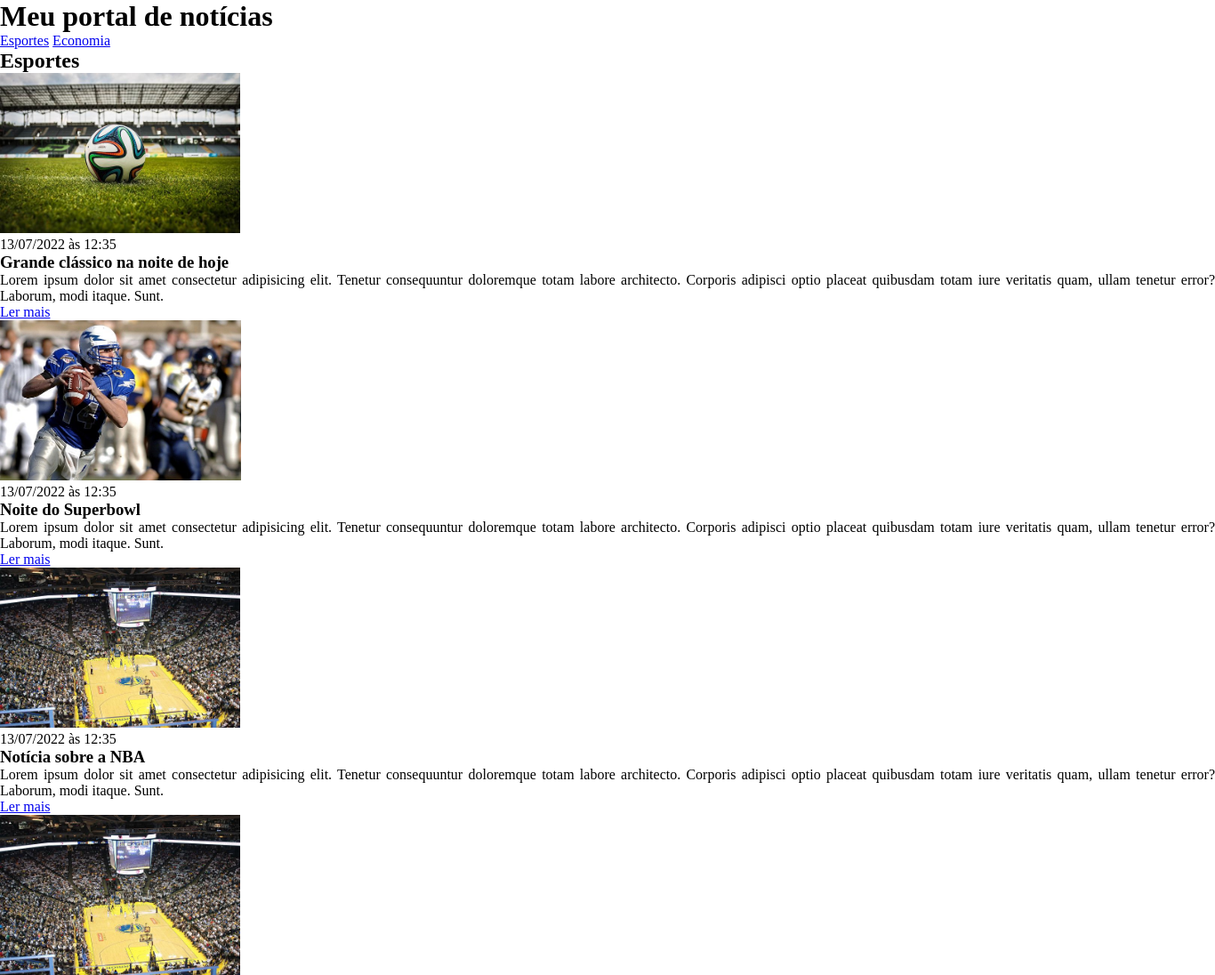
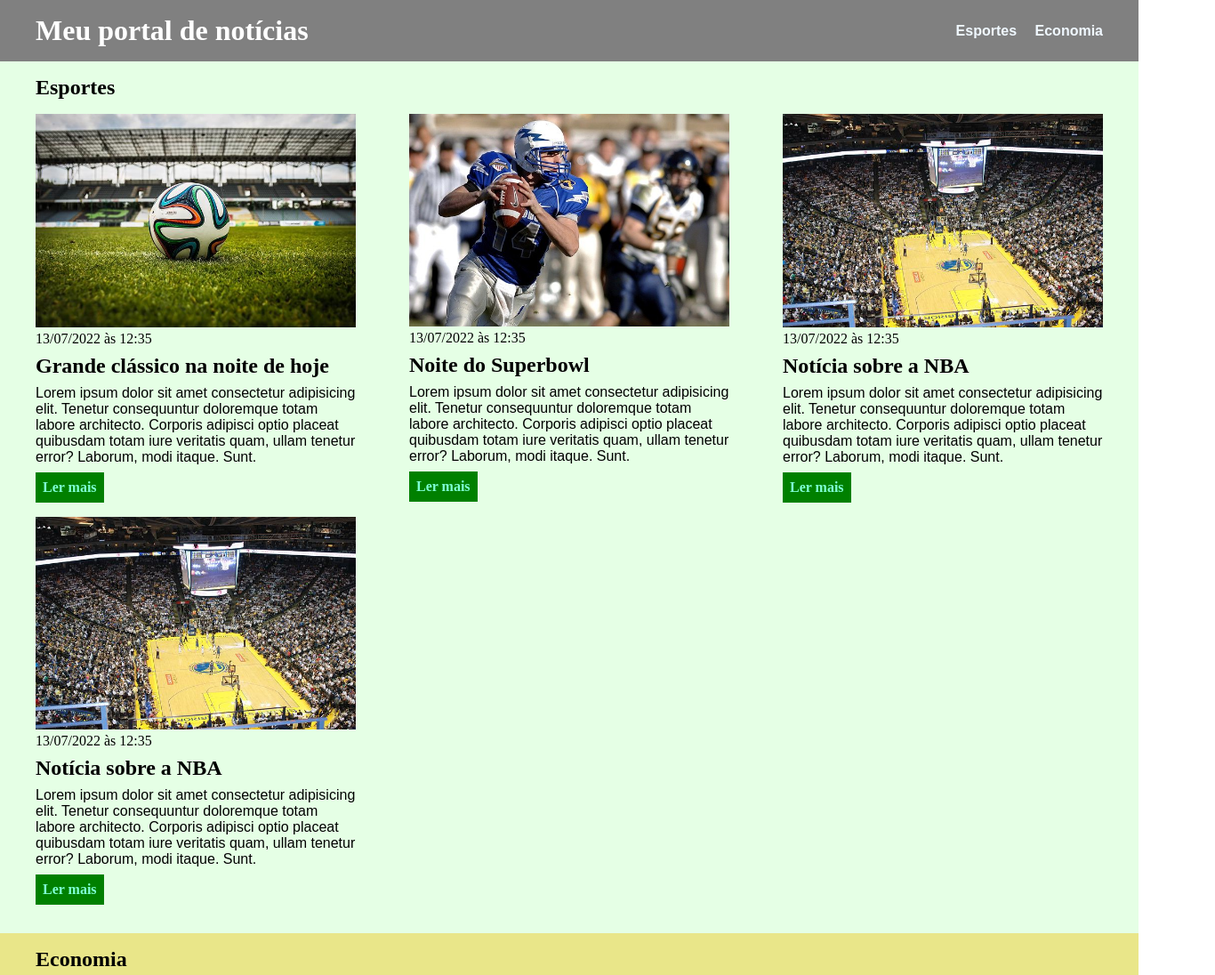
Before and after one commit to paamelaamaro/auladisplay_css, a plain HTML site: page index.html in a window 1280 px wide. Shown: the top 1096 px of the page at 89% size, 1366 px wide, since content can reach past the window. Drawn offline with Linux system fonts and the light colour scheme.

Commit message:
Add files via upload

```diff
--- a/main.css
+++ b/main.css
@@ -3,24 +3,102 @@
     margin: 0;
     padding: 0;
   }
+
+  body > header {
+     background-color: grey;
+     padding: 16px 0;
+     color:white
+  }
+
+  header .container{
+    display: flex;
+    align-items: center;
+    justify-content: space-between;
+  }
+
 header li {
     display: inline;
+    font-family: Arial, Helvetica, sans-serif;
+    font-weight: bold;
+    margin-left: 16px;
 }
+
+header li a {
+    color:aliceblue;
+    text-decoration: none;
+}
+
 .container {
-    width: 1366px;
+    width: 1200px;
     margin: 0 auto;
 }
+
 .articles {
     display: flex;
     flex-wrap: wrap;
     justify-content: space-between;
 }
-.articles p{
-    text-align: justify;
+
+.articles article img {
+    /* height: 180px; */
+    width: 100%;
 }
-.articles article img{
-    height: 180px;
-}
-.articles .article {
+
+.articles article {
     width: 30%;
 }
+
+section {
+    padding: 16px 0;
+}
+
+section h2,
+.articles article {
+    margin-bottom: 16px;
+}
+
+.articles article h3 {
+    margin-top: 8px;
+    margin-bottom: 8px;
+}
+
+.articles article a {
+    background-color: blue;
+    color: aquamarine;
+    padding: 8px;
+    display: inline-block;
+    text-decoration: none;
+    font-weight: bold;
+    margin-top: 8px;
+}
+
+.articles article a:hover {
+    text-decoration: underline;
+}
+
+.articles article p{
+    font-family: Arial, Helvetica, sans-serif;
+}
+
+.articles article h3 {
+    font-size: 24px;
+}
+
+section h2 {
+    font-size: 32xp;
+}
+
+#sports {
+    background-color: rgba(0, 255, 0, 0.1);
+}
+#sports .articles article a {
+    background-color: green;
+}
+
+#economy {
+    background-color: #e9e689;
+}
+
+#economy .articles article a {
+    background-color: rgb(216, 66, 11);
+}
```
Also changed, not shown: index.html (+4 -4 lines).
